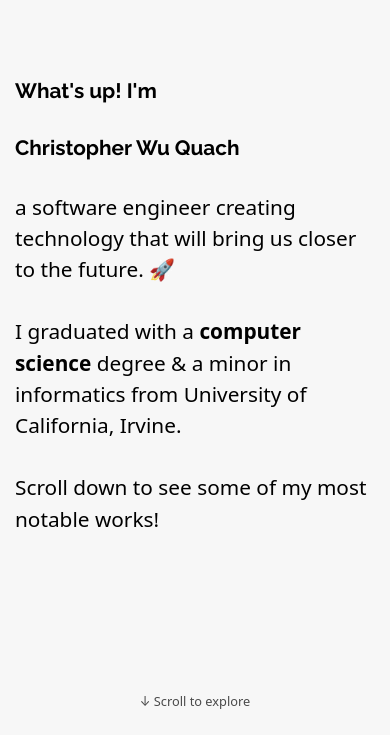
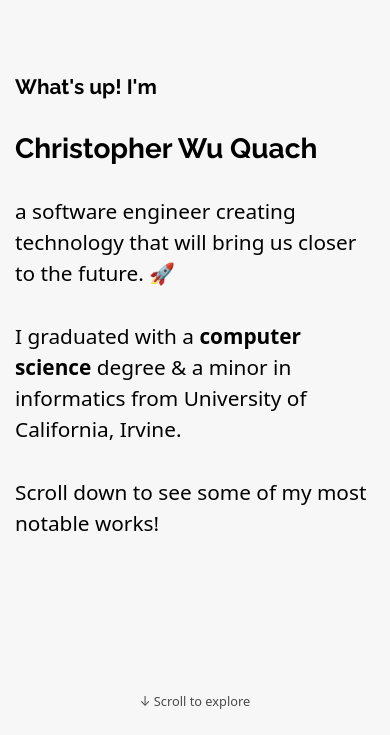
Before and after one commit to quachout/portfolioV3, a website: page index.html in a window 390 px wide. Shown: the part 109-844 px from the top of the page. Drawn offline with nearby package versions, Linux system fonts and the light colour scheme.

Commit message:
fix name size

```diff
--- a/style.css
+++ b/style.css
@@ -832,7 +832,7 @@ div projectInfo span{
       text-align: left;
   }
 
-  #intro #what, #intro #name, #intro #introParagraph {
+  #intro #what, #intro #introParagraph {
       font-size: 1.3em;
   }
   #what{
@@ -842,7 +842,7 @@ div projectInfo span{
   }
   #name{
       margin-top: 30px;
-      font-size: 32px;
+      font-size: 28px;
       font-weight: 700;
       font-family: 'Raleway', sans-serif;
   }
```
